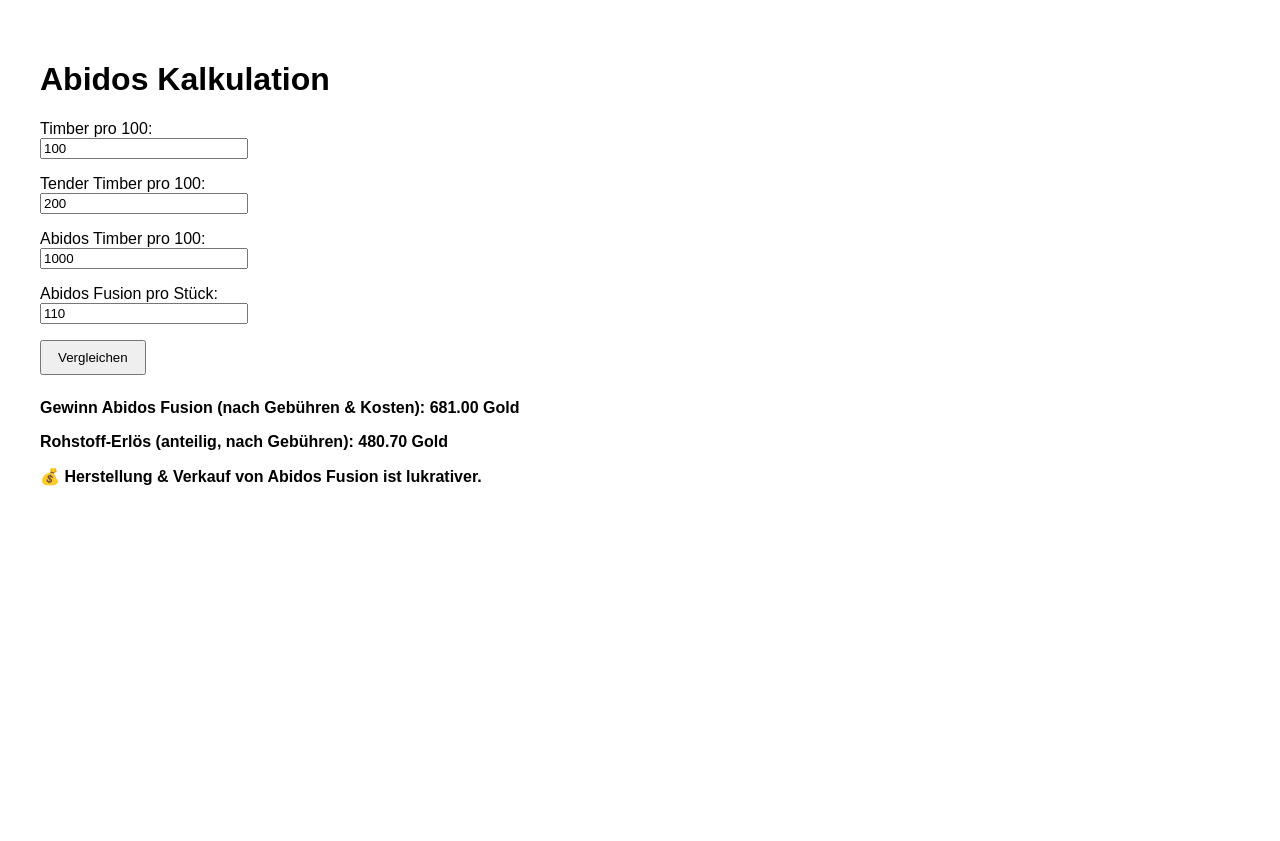
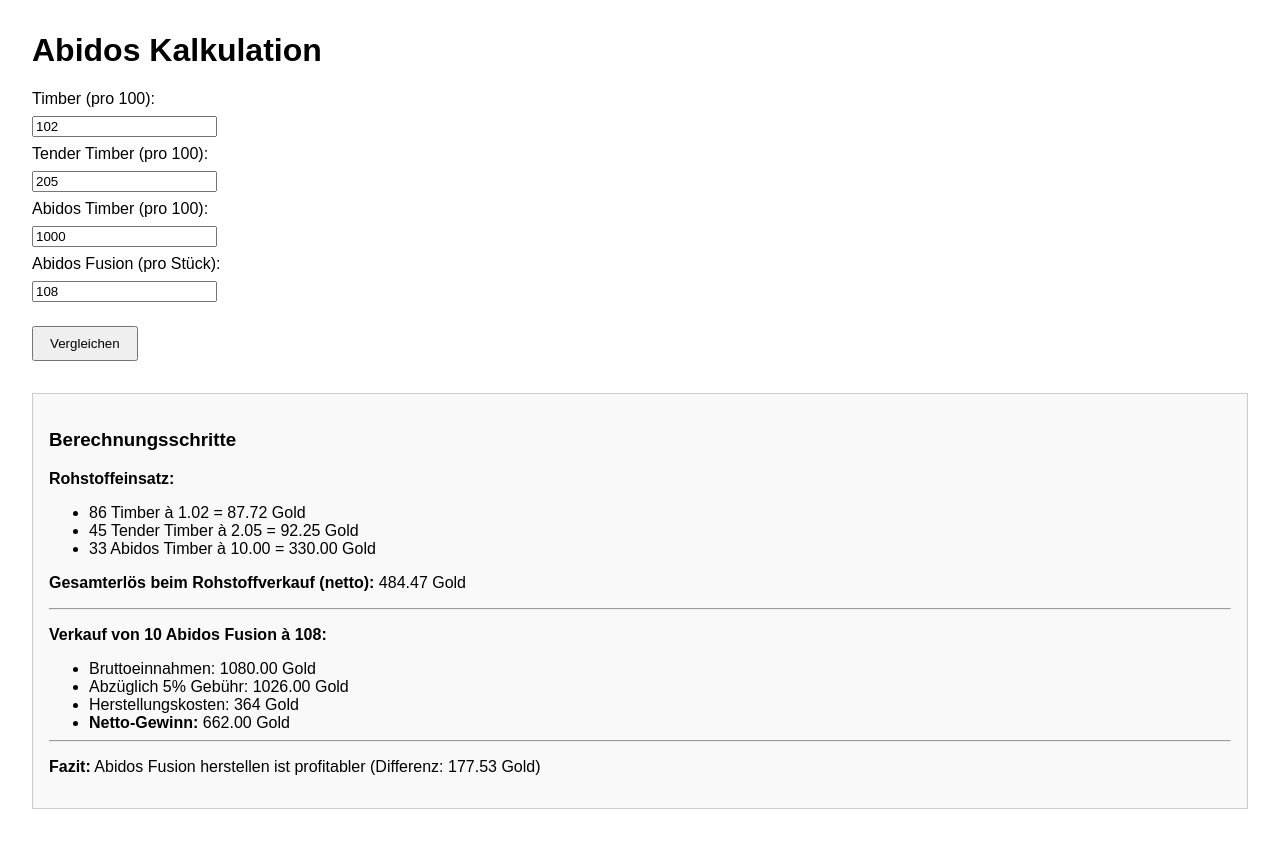
Before and after one commit to neVer-777/abidos-kalkulation, a plain HTML site: page index.html in a window 1280 px wide. Both pictures are taken after a click on the button "Vergleichen". Before the commit the page ends 800 px from the top, so only its background shows below. Drawn offline with Linux system fonts and the light colour scheme.

Commit message:
Update index.html

```diff
--- a/index.html
+++ b/index.html
@@ -2,64 +2,48 @@
 <!DOCTYPE html>
 <html lang="de">
 <head>
-    <meta charset="UTF-8">
-    <title>Abidos Kalkulation</title>
-    <style>
-        body { font-family: sans-serif; padding: 2rem; }
-        input { margin-bottom: 1rem; display: block; width: 200px; }
-        button { padding: 0.5rem 1rem; }
-        #ergebnis { margin-top: 1.5rem; font-weight: bold; }
-    </style>
+  <meta charset="UTF-8" />
+  <meta name="viewport" content="width=device-width, initial-scale=1.0" />
+  <title>Abidos Kalkulation</title>
+  <style>
+    body {
+      font-family: Arial, sans-serif;
+      margin: 2rem;
+    }
+    label, input {
+      display: block;
+      margin: 0.5rem 0;
+    }
+    button {
+      margin-top: 1rem;
+      padding: 0.5rem 1rem;
+    }
+    #result {
+      margin-top: 2rem;
+      padding: 1rem;
+      border: 1px solid #ccc;
+      background-color: #f9f9f9;
+    }
+    ul {
+      margin-top: 0.5rem;
+      margin-bottom: 0.5rem;
+    }
+  </style>
 </head>
 <body>
-    <h1>Abidos Kalkulation</h1>
-    <label>Timber pro 100: <input type="number" id="timber" value="100"></label>
-    <label>Tender Timber pro 100: <input type="number" id="tenderTimber" value="200"></label>
-    <label>Abidos Timber pro 100: <input type="number" id="abidosTimber" value="1000"></label>
-    <label>Abidos Fusion pro Stück: <input type="number" id="abidosFusion" value="110"></label>
-    <button onclick="vergleichen()">Vergleichen</button>
-    <div id="ergebnis"></div>
+  <h1>Abidos Kalkulation</h1>
 
-    <script>
-        function vergleichen() {
-            const timber = parseFloat(document.getElementById('timber').value);
-            const tenderTimber = parseFloat(document.getElementById('tenderTimber').value);
-            const abidosTimber = parseFloat(document.getElementById('abidosTimber').value);
-            const abidosFusion = parseFloat(document.getElementById('abidosFusion').value);
-            const herstellungskosten = 364;
-            const gebuehr = 0.05;
+  <form id="calc-form">
+    <label>Timber (pro 100): <input type="number" id="timber" value="102" required /></label>
+    <label>Tender Timber (pro 100): <input type="number" id="tender" value="205" required /></label>
+    <label>Abidos Timber (pro 100): <input type="number" id="abidosTimber" value="1000" required /></label>
+    <label>Abidos Fusion (pro Stück): <input type="number" id="abidosFusion" value="108" required /></label>
 
-            // Verkaufserlös pro Einheit nach Gebühren
-            const nettoFusion = abidosFusion * (1 - gebuehr);
-            const fusionEinnahmen = nettoFusion * 10;
-            const fusionGewinn = fusionEinnahmen - herstellungskosten;
+    <button type="submit">Vergleichen</button>
+  </form>
 
-            // Normierter Rohstoff-Verkauf: anteilig berechnet
-            const timberMenge = 86;
-            const tenderMenge = 45;
-            const abidosMenge = 33;
+  <div id="result"></div>
 
-            const timberWert = (timber / 100) * timberMenge * (1 - gebuehr);
-            const tenderWert = (tenderTimber / 100) * tenderMenge * (1 - gebuehr);
-            const abidosWert = (abidosTimber / 100) * abidosMenge * (1 - gebuehr);
-
-            const rohstoffEinnahmen = timberWert + tenderWert + abidosWert;
-
-            let msg = "";
-            if (fusionGewinn > rohstoffEinnahmen) {
-                msg = "💰 Herstellung & Verkauf von Abidos Fusion ist lukrativer.";
-            } else if (fusionGewinn < rohstoffEinnahmen) {
-                msg = "📦 Der direkte Verkauf der Rohstoffe ist lukrativer.";
-            } else {
-                msg = "⚖️ Beide Varianten bringen den gleichen Erlös.";
-            }
-
-            document.getElementById('ergebnis').innerHTML = `
-                <p>Gewinn Abidos Fusion (nach Gebühren & Kosten): <strong>${fusionGewinn.toFixed(2)} Gold</strong></p>
-                <p>Rohstoff-Erlös (anteilig, nach Gebühren): <strong>${rohstoffEinnahmen.toFixed(2)} Gold</strong></p>
-                <p>${msg}</p>
-            `;
-        }
-    </script>
+  <script src="app.js"></script>
 </body>
 </html>
```
